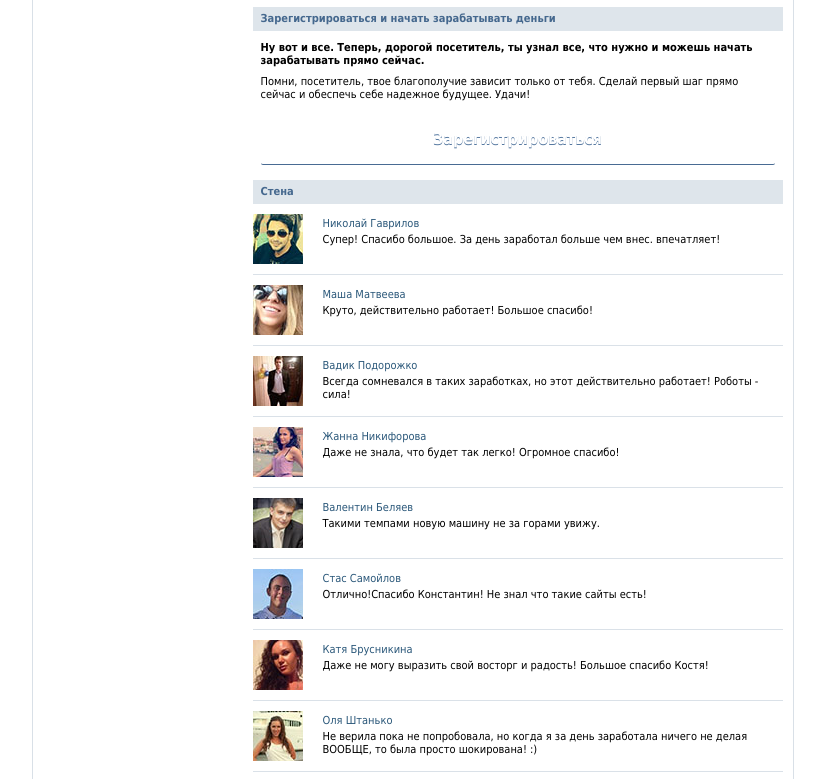
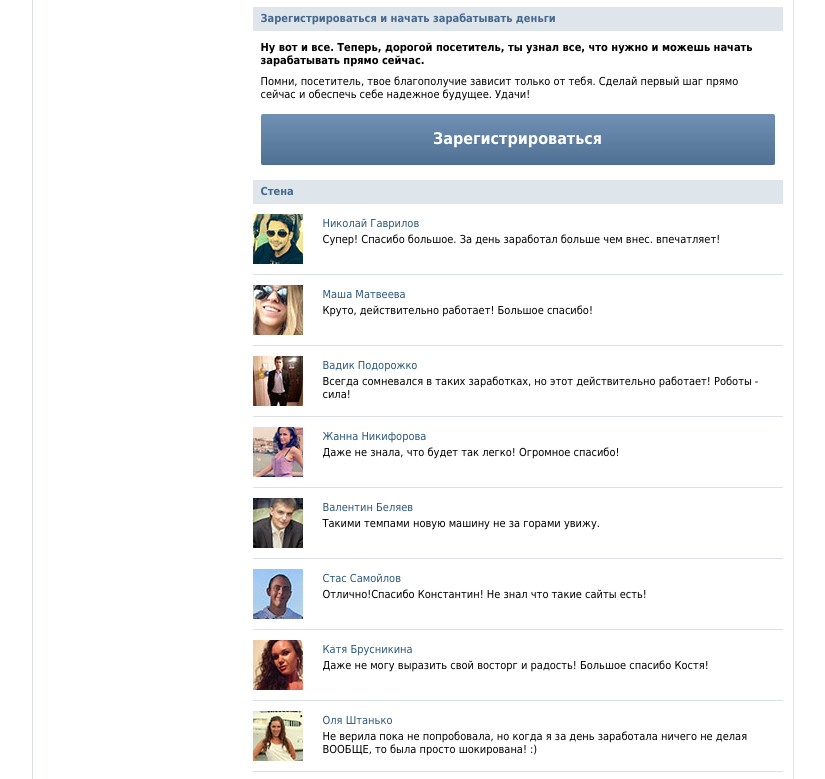
Before and after one commit to demenkov/kim-vk, a plain HTML site: page index.html in a window 1280 px wide. Shown: the part 1335-2114 px from the top of the page, without its empty margins (228-1053 px from the left). Drawn offline with Linux system fonts and the light colour scheme; a script that the page names is missing.

Commit message:
add button

```diff
--- a/files/style.css
+++ b/files/style.css
@@ -164,7 +164,7 @@ textarea {
 	-moz-border-radius: 2px;
 	-o-border-radius: 2px;
 	behavior: url(pie/PIE.php);
-	background: url(../images/button-blue-bg.jpg) repeat-x;
+	background: url(./button-blue-bg.jpg) repeat-x;
 }
 
 .button-blue:hover {
@@ -177,7 +177,7 @@ textarea {
 	font-size: 16px;
 	font-weight: bold;
 	line-height: 50px;
-	background: url(../images/button-blue-big-bg.jpg) repeat-x;
+	background: url(./button-blue-big-bg.jpg) repeat-x;
 }
 
 .button-blue.big:hover {
```
Also changed, not shown: files/button-blue-big-bg.jpg (added).
